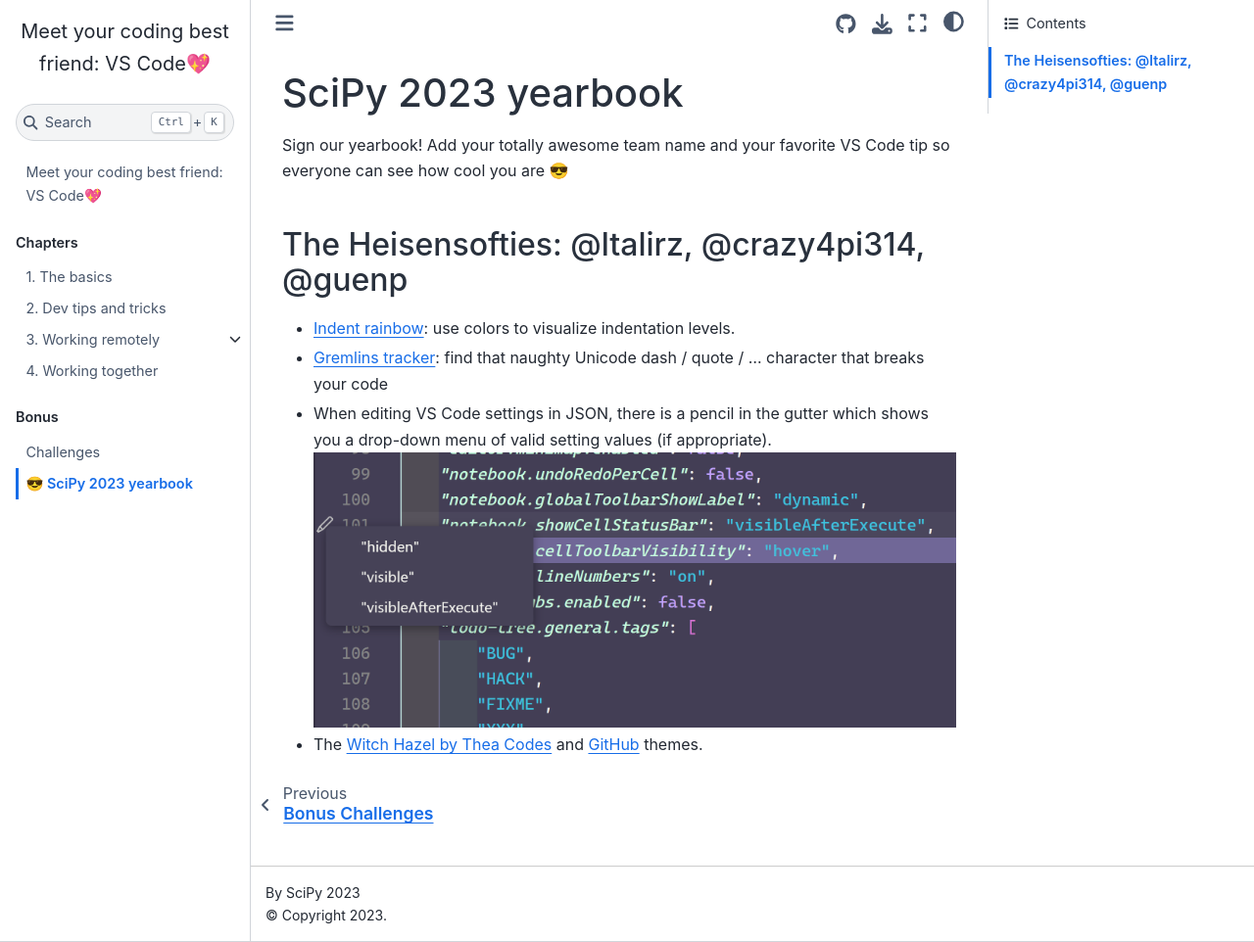
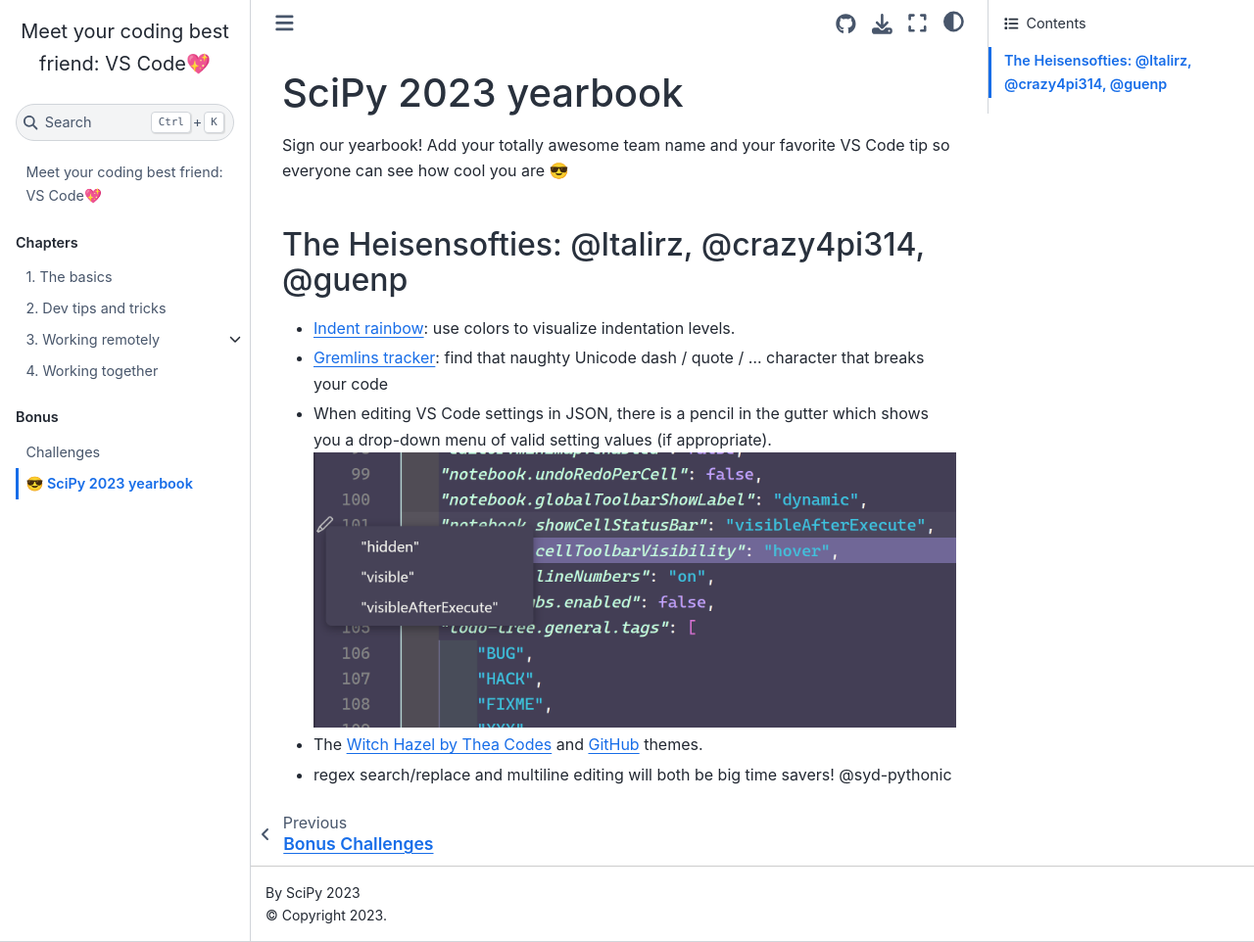
Before and after one commit to crazy4pi314/scipy-vscode-tutorial, a Jupyter Book: the page built from yearbook2023.md, in a window 1280 px wide and 962 px high. Shown: the whole window at 98% size. Built offline with Jupyter Book 1.0.4 settings and Sphinx 7.4.7 and the Sphinx Book theme 1.1.4, drawn with Linux system fonts in a browser that asks for light colours.

Commit message:
Add yearbook signature

```diff
--- a/yearbook2023.md
+++ b/yearbook2023.md
@@ -9,3 +9,5 @@
 - When editing VS Code settings in JSON, there is a pencil in the gutter which shows you a drop-down menu of valid setting values (if appropriate).
 ![Screenshot of a JSON editor window with a pencil icon in the gutter which has a drop down for the valid setting values for that line.](static/setting-json-tip.png)
 - The [Witch Hazel by Thea Codes](https://marketplace.visualstudio.com/items?itemName=TheaFlowers.witch-hazel) and [GitHub](https://marketplace.visualstudio.com/items?itemName=GitHub.github-vscode-theme) themes.
+
+- regex search/replace and multiline editing will both be big time savers! @syd-pythonic
```
